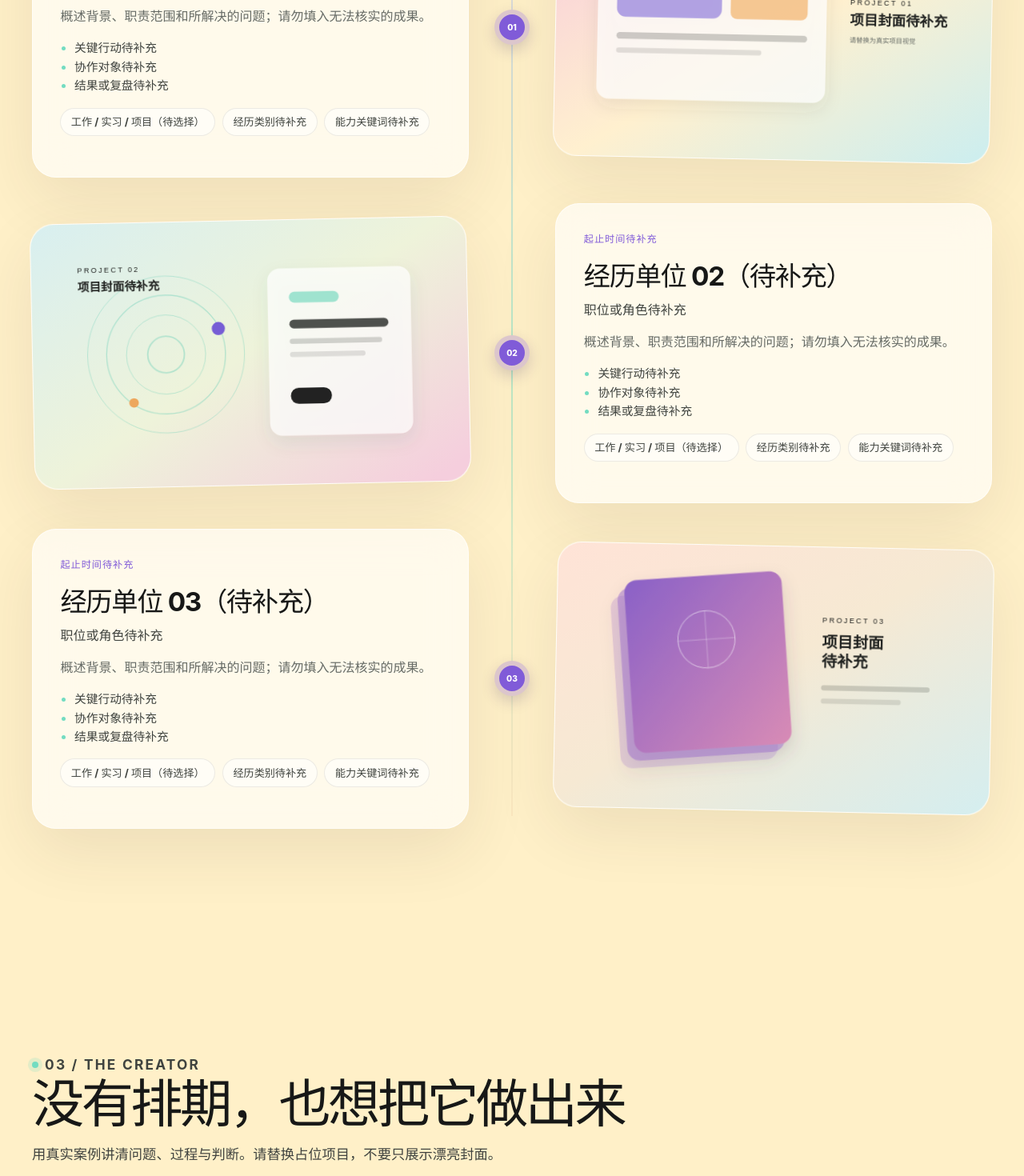
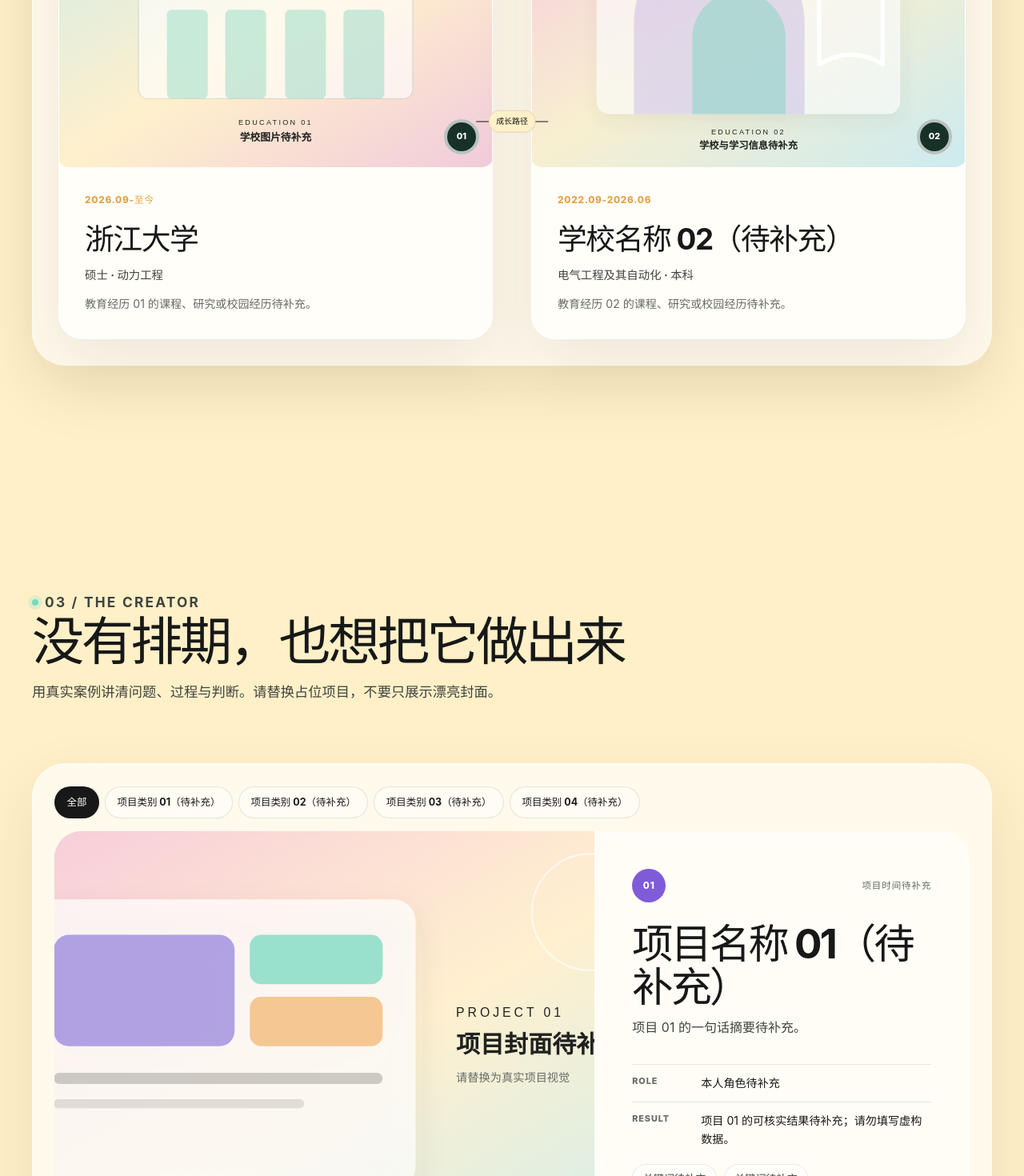
Before and after one commit to fffei0211/fffei0211.github.io, a React (Vite) app: page / in a window 1280 px wide. Shown: the part 1440-2910 px from the top of the page at 80% size. Built offline with nearby package versions, Linux system fonts and the light colour scheme.

Commit message:
Update App.jsx

```diff
--- a/src/App.jsx
+++ b/src/App.jsx
@@ -33,10 +33,10 @@ export default function App() {
 
       <main id="main-content" tabIndex="-1">
         <Hero identity={profile.identity} hero={profile.hero} resumeUrl={profile.contact.resumeUrl} />
+        <Education items={profile.education} copy={profile.sectionCopy.education} />
+        <Projects items={profile.projects} copy={profile.sectionCopy.projects} />
         <Experience items={profile.experiences} copy={profile.sectionCopy.experience} />
-        <Projects items={profile.projects} copy={profile.sectionCopy.projects} />
         <Skills items={profile.skills} copy={profile.sectionCopy.skills} />
-        <Education items={profile.education} copy={profile.sectionCopy.education} />
         <Contact identity={profile.identity} contact={profile.contact} copy={profile.sectionCopy.contact} />
       </main>
     </div>
```
